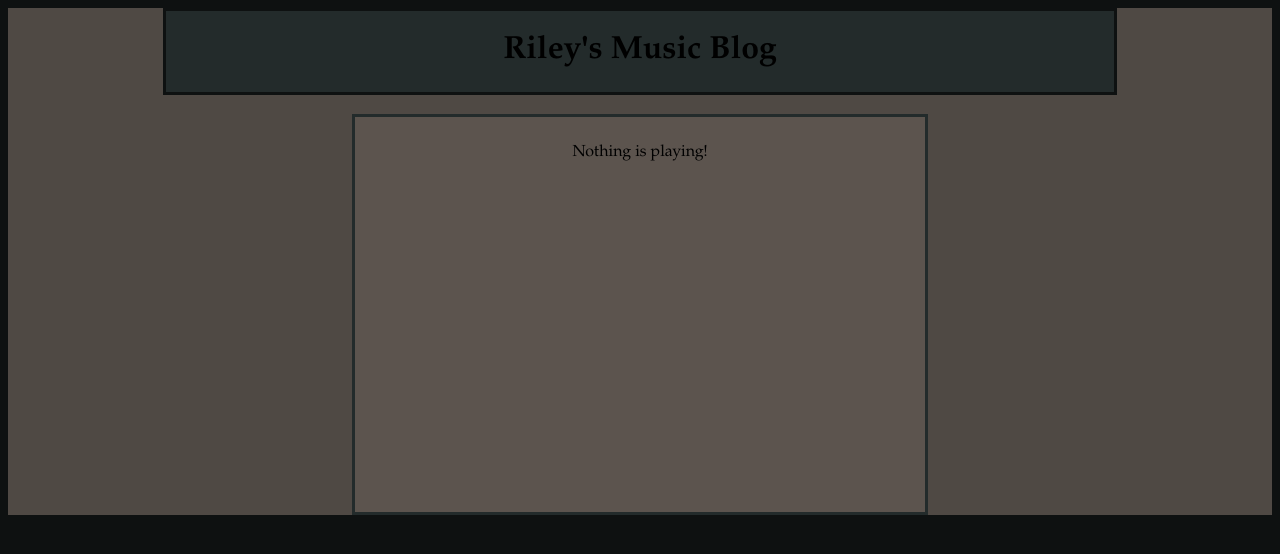
After one commit to Smurvy/spotify-website, a Flask app: template templates/nothing_playing.html in a window 1280 px wide. The commit adds this page. Shown: the top 554 px of the page. Run offline with Flask 3, Linux system fonts and the light colour scheme; the template is opened without the code that fills it, so the values that code supplies are empty.

Commit message:
styled andprevented from website crash when user was not playing a song

```diff
--- a/app.py
+++ b/app.py
@@ -25,31 +25,33 @@ def get_db_connection():
 
 @app.route('/')
 async def hello():
-    loop = asyncio.get_event_loop()
-    future1 = loop.run_in_executor(None, requests.get, 'http://127.0.0.1:8000/api/current_artist')
-    future2 = loop.run_in_executor(None, requests.get, 'http://127.0.0.1:8000/api/current_album')
-    future3 = loop.run_in_executor(None, requests.get, 'http://127.0.0.1:8000/api/current_song')
-    future4 = loop.run_in_executor(None, requests.get, 'http://127.0.0.1:8000/api/current_album_cover_url')
-    artist = await future1
-    album = await future2
-    song = await future3
-    album_cover_url = await future4
+    if requests.get("http://127.0.0.1:8000/api/is_playing").json()["is_playing"] == True:
+        loop = asyncio.get_event_loop()
+        future1 = loop.run_in_executor(None, requests.get, 'http://127.0.0.1:8000/api/current_artist')
+        future2 = loop.run_in_executor(None, requests.get, 'http://127.0.0.1:8000/api/current_album')
+        future3 = loop.run_in_executor(None, requests.get, 'http://127.0.0.1:8000/api/current_song')
+        future4 = loop.run_in_executor(None, requests.get, 'http://127.0.0.1:8000/api/current_album_cover_url')
+        artist = await future1
+        album = await future2
+        song = await future3
+        album_cover_url = await future4
 
-    print("finished getting")
+        # TODO: add functionality for when the image is not avaliable or user is not play a song
 
-    # TODO: add functionality for when the image is not avaliable or user is not play a song
-
-    artist = artist.json()["artist_name"]
-    album = album.json()["album_name"]
-    song = song.json()["song_name"]
-    album_cover_url = album_cover_url.json()["album_cover_url"]
+        artist = artist.json()["artist_name"]
+        album = album.json()["album_name"]
+        song = song.json()["song_name"]
+        album_cover_url = album_cover_url.json()["album_cover_url"]
 
 
 
 
-    formatted_album_name = write_image(album_cover_url,album)
+        formatted_album_name = write_image(album_cover_url,album)
 
 
 
 
-    return render_template("index.html",artist=artist,album=album,song=song,album_cover_directory=f"static/images/{formatted_album_name}.jpg")
+        return render_template("index.html",artist=artist,album=album,song=song,album_cover_directory=f"static/images/{formatted_album_name}.jpg")
+    else:
+        print(requests.get("http://127.0.0.1:8000/api/is_playing").json())
+        return render_template("nothing_playing.html")
--- a/static/css/style.css
+++ b/static/css/style.css
@@ -1,23 +1,39 @@
 body {
-    background-color: #3a3b4c;
+
+    font-family: Garamond, serif;
+    background-color: #0e1111;
 }
 
-.music-info {
-    margin-left: auto;
-    margin-right: auto;
+
+.heading {
+    background-color: #232b2b;
+    border: 3px solid #0e1111;
+    width:75%;
+    margin: 0 auto;
 }
 
-.center {
-    margin: auto;
-    width: 50%;
-    border: 3px solid green;
+.big_body{
+    background-color: #4f4944;
+    margin: 0 auto;
+    width: 75%:
+}
+
+
+.music-info {
+    margin: 0 auto;
+
+    width: 550px;
+    height: 375px;
+    border: 3px solid #232b2b;
     padding: 10px;
+    background-color: #5c544e;
+
 }
 
 th,td {
     padding:15px;
 }
 
-div {
-    margin: auto;
+.container {
+    text-align: center;
 }
--- /dev/null
+++ b/templates/base.html
@@ -0,0 +1,26 @@
+<!DOCTYPE html>
+<html lang="en">
+<head>
+    <meta charset="UTF-8">
+    <meta http-equiv="refresh" content="60" />
+    <link rel="stylesheet" href="{{ url_for('static', filename= 'css/style.css') }}">
+    <title>Riley's Music Blog</title>
+</head>
+
+<body>
+    <div class="big_body">
+        <div class="container">
+            <div class="heading">
+                <h1 >Riley's Music Blog</h1>
+            </div>
+            <br>
+
+            <div class="music-info">
+                {% block content %}{% endblock %}
+            </div>
+        </div>
+    </div>
+
+
+</body>
+</html>
--- /dev/null
+++ b/templates/nothing_playing.html
@@ -0,0 +1,3 @@
+{% extends "base.html" %}
+
+{% block content %}<p>Nothing is playing!</p>{% endblock %}
```
Also changed, not shown: templates/index.html (+5 -21 lines).
